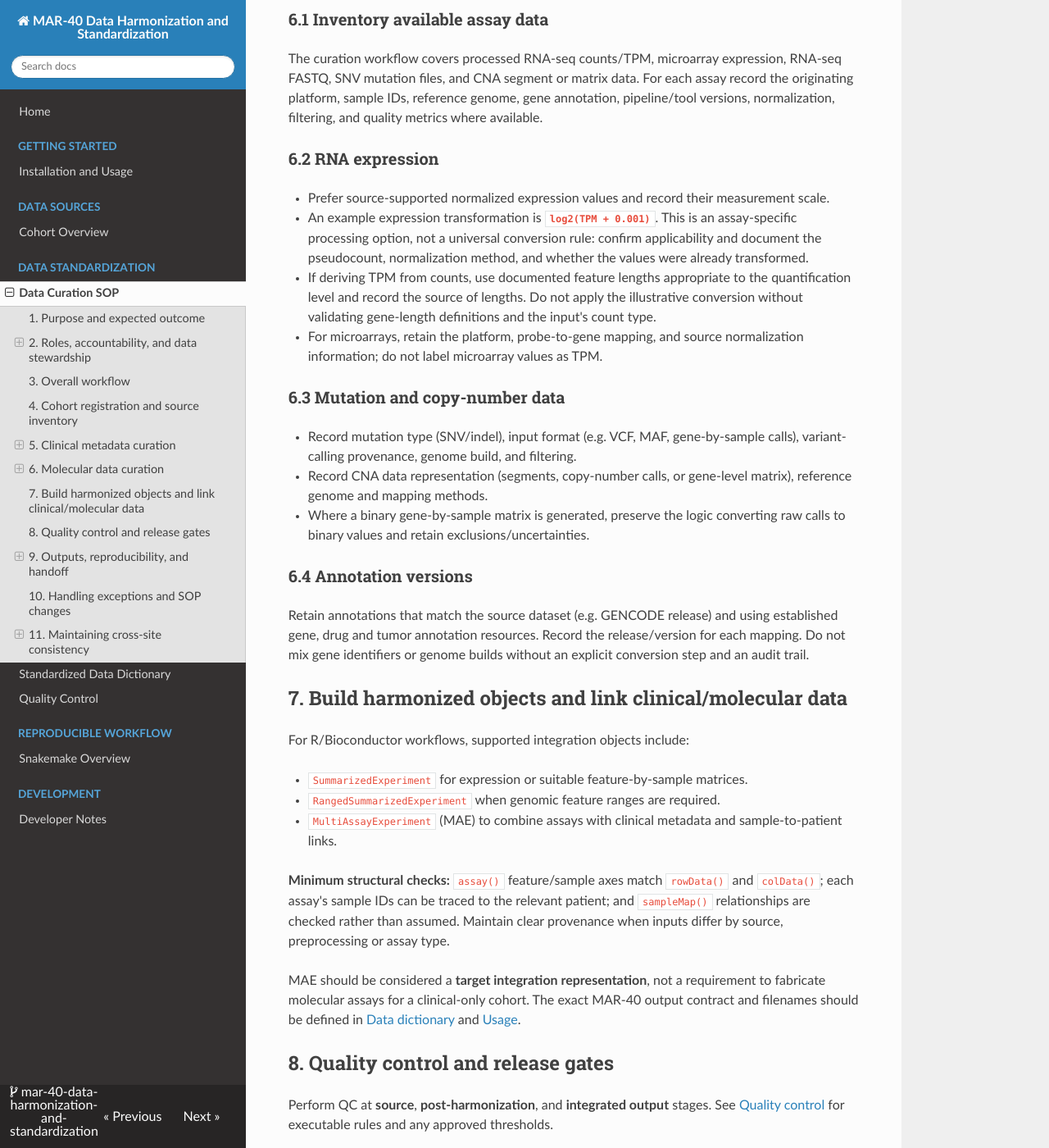
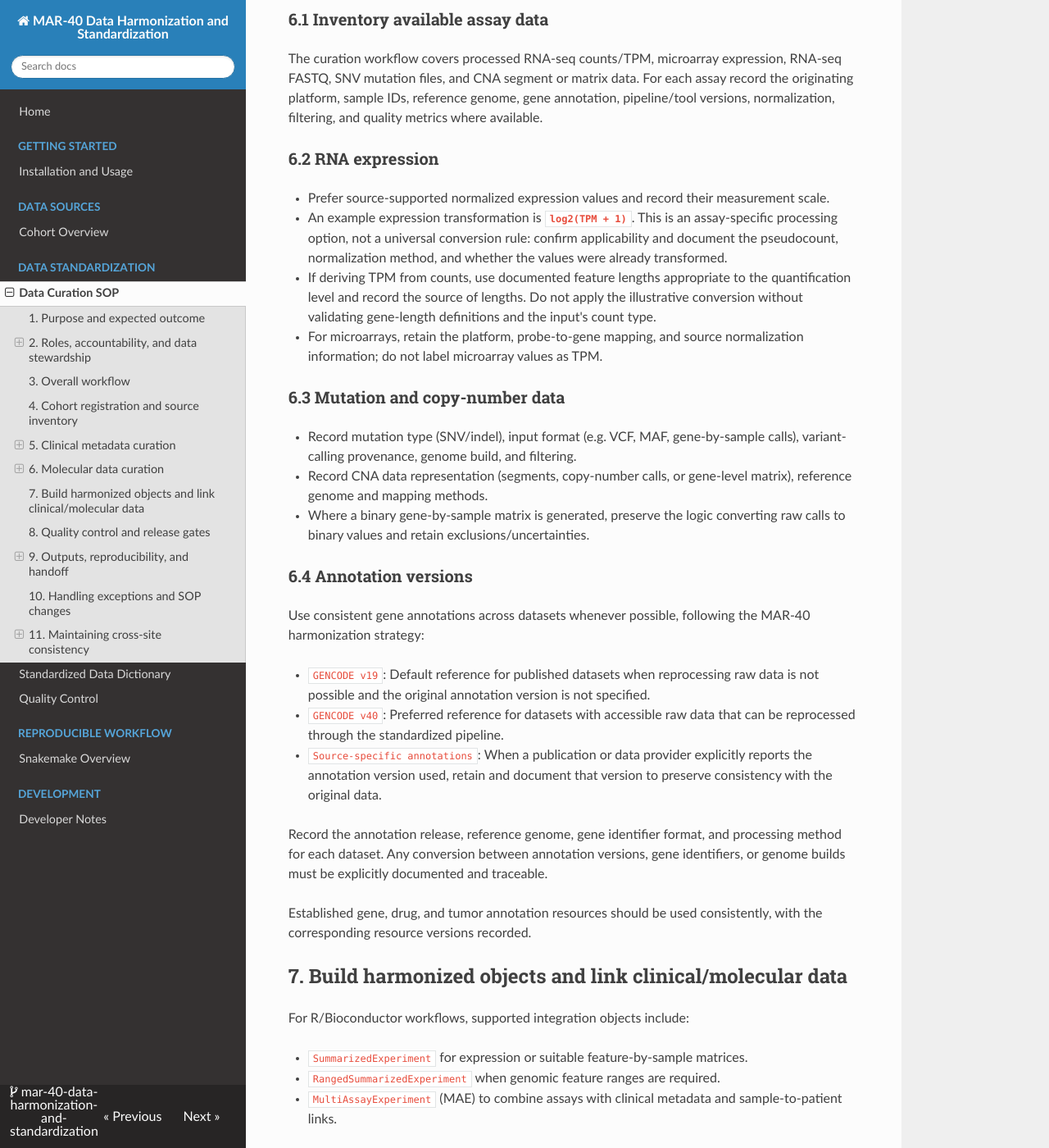
Before and after one commit to bhklab/mar40-data-harmonization, an MkDocs documentation site: the page built from docs/data_curation_SOP.md, in a window 1280 px wide and 1400 px high, scrolled down 4981 px. Shown: the whole window at 82% size. Built offline with MkDocs 1.6.1, drawn with Linux system fonts in a browser that asks for light colours; nearby versions of some CDN libraries.

Commit message:
update annotation section

```diff
--- a/docs/data_curation_SOP.md
+++ b/docs/data_curation_SOP.md
@@ -162,7 +162,7 @@ The curation workflow covers processed RNA-seq counts/TPM, microarray expression
 ### 6.2 RNA expression
 
 - Prefer source-supported normalized expression values and record their measurement scale.
-- An example expression transformation is **`log2(TPM + 0.001)`**. This is an assay-specific processing option, not a universal conversion rule: confirm applicability and document the pseudocount, normalization method, and whether the values were already transformed.
+- An example expression transformation is **`log2(TPM + 1)`**. This is an assay-specific processing option, not a universal conversion rule: confirm applicability and document the pseudocount, normalization method, and whether the values were already transformed.
 - If deriving TPM from counts, use documented feature lengths appropriate to the quantification level and record the source of lengths. Do not apply the illustrative conversion without validating gene-length definitions and the input's count type.
 - For microarrays, retain the platform, probe-to-gene mapping, and source normalization information; do not label microarray values as TPM.
 
@@ -174,7 +174,17 @@ The curation workflow covers processed RNA-seq counts/TPM, microarray expression
 
 ### 6.4 Annotation versions
 
-Retain annotations that match the source dataset (e.g. GENCODE release) and using established gene, drug and tumor annotation resources. Record the release/version for each mapping. Do not mix gene identifiers or genome builds without an explicit conversion step and an audit trail.
+Use consistent gene annotations across datasets whenever possible, following the MAR-40 harmonization strategy:
+
+- `GENCODE v19`: Default reference for published datasets when reprocessing raw data is not possible and the original annotation version is not specified.
+
+- `GENCODE v40`: Preferred reference for datasets with accessible raw data that can be reprocessed through the standardized pipeline.
+
+- `Source-specific annotations`: When a publication or data provider explicitly reports the annotation version used, retain and document that version to preserve consistency with the original data.
+
+Record the annotation release, reference genome, gene identifier format, and processing method for each dataset. Any conversion between annotation versions, gene identifiers, or genome builds must be explicitly documented and traceable.
+
+Established gene, drug, and tumor annotation resources should be used consistently, with the corresponding resource versions recorded.
 
 ## 7. Build harmonized objects and link clinical/molecular data
 
```
